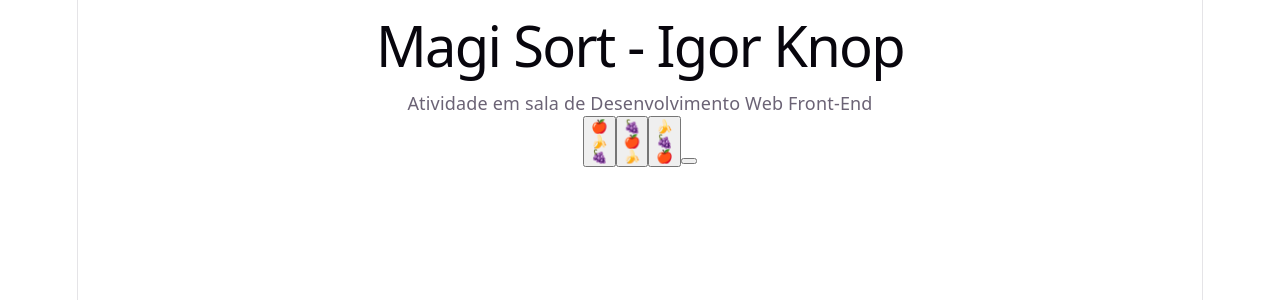
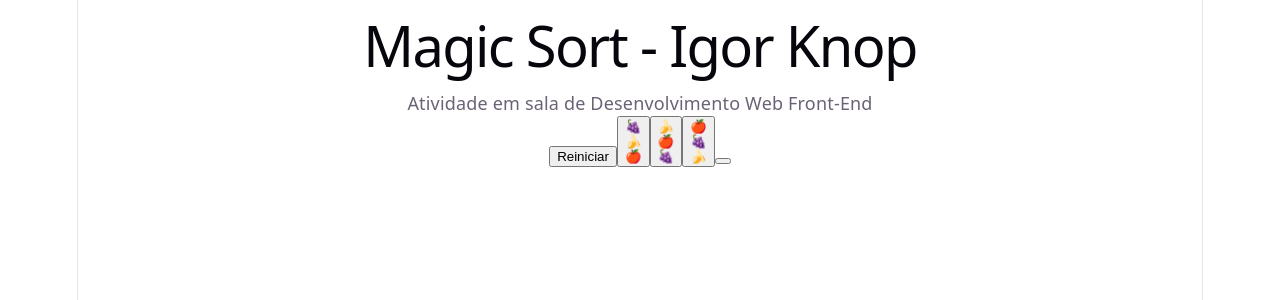
Before and after one commit to ufjf-dcc207/ufjf-dcc207-2026-3-a-atv10-luketar, a React (Vite) app: page / in a window 1280 px wide. Shown: the top 300 px of the page. Built offline with nearby package versions, Linux system fonts and the light colour scheme.

Commit message:
adicionando vitoria e reinicio

```diff
--- a/src/App.tsx
+++ b/src/App.tsx
@@ -19,6 +19,10 @@ function mover(destino: number) {
     }
     return;
   }
+  if (selecionado === destino) {
+  setSelecionado(-1);
+  return;
+}
 
   const novas = garrafas.map(g => [...g]);
 
@@ -38,17 +42,39 @@ function mover(destino: number) {
   setSelecionado(-1);
 }
 
+const venceu = garrafas.every(g =>
+  g.length === 0 ||
+  (g.length === 3 && g.every(e => e === g[0]))
+);
+
+function reiniciar() {
+  setGarrafas([
+    ["🍎", "🍌", "🍇"],
+    ["🍇", "🍎", "🍌"],
+    ["🍌", "🍇", "🍎"],
+    []
+  ]);
+
+  setSelecionado(-1);
+}
+
   return (
     <div>
-      <h1>Magi Sort - Igor Knop</h1>
+      <h1>Magic Sort - Igor Knop</h1>
       <p>Atividade em sala de Desenvolvimento Web Front-End</p>
 
       <div className="jogo">
+        {venceu && <h2>Você venceu!</h2>}
+        <button onClick={reiniciar}>
+          Reiniciar
+        </button>
         {garrafas.map((garrafa, i) => (
           <Recipiente
             key={i}
             emojis={garrafa}
-            clicar={() => mover(i)}
+            clicar={() => {
+            if (!venceu) mover(i);
+            }}
           />
         ))}
       </div>
--- a/src/components/recipiente.tsx
+++ b/src/components/recipiente.tsx
@@ -6,7 +6,7 @@ interface Props {
 function Recipiente({ emojis, clicar }: Props) {
   return (
     <button onClick={clicar}>
-      {emojis.map((emoji, i) => (
+      {[...emojis].reverse().map((emoji, i) => (
         <p key={i}>{emoji}</p>
       ))}
     </button>
```
